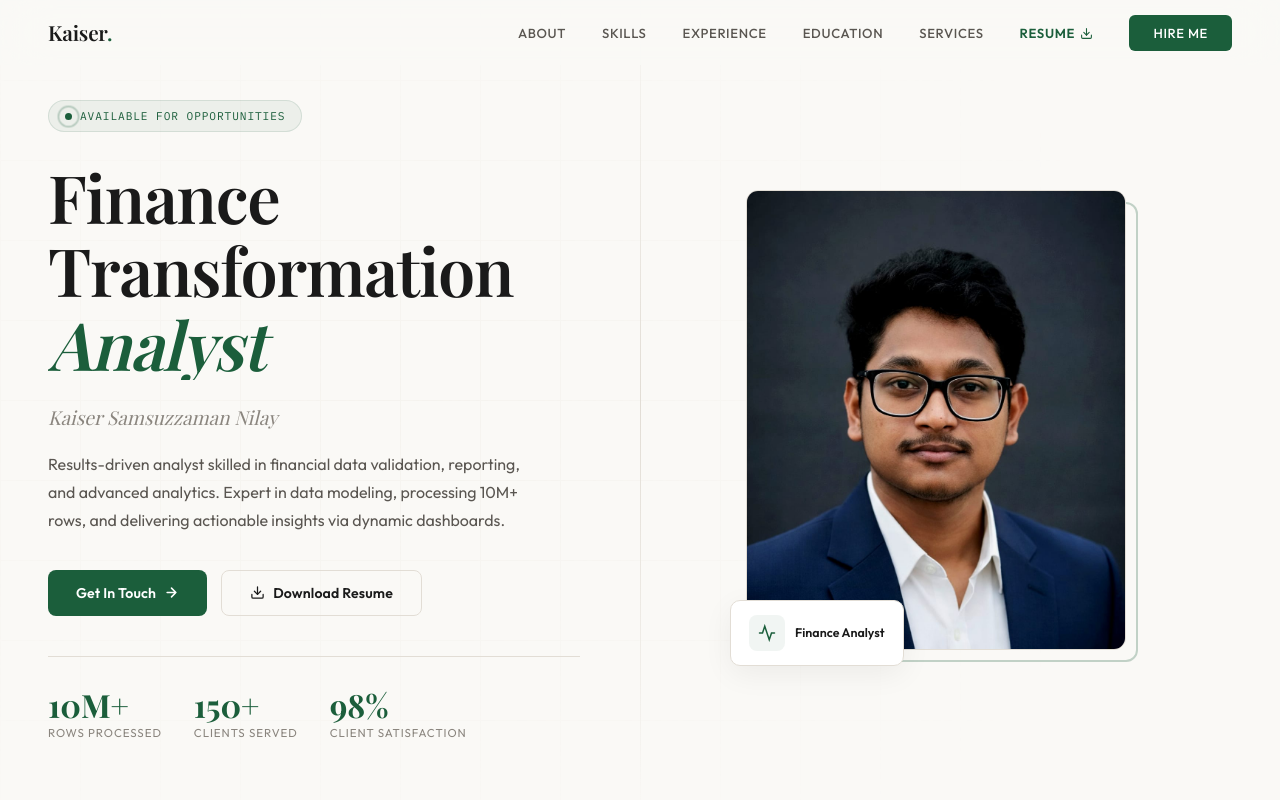
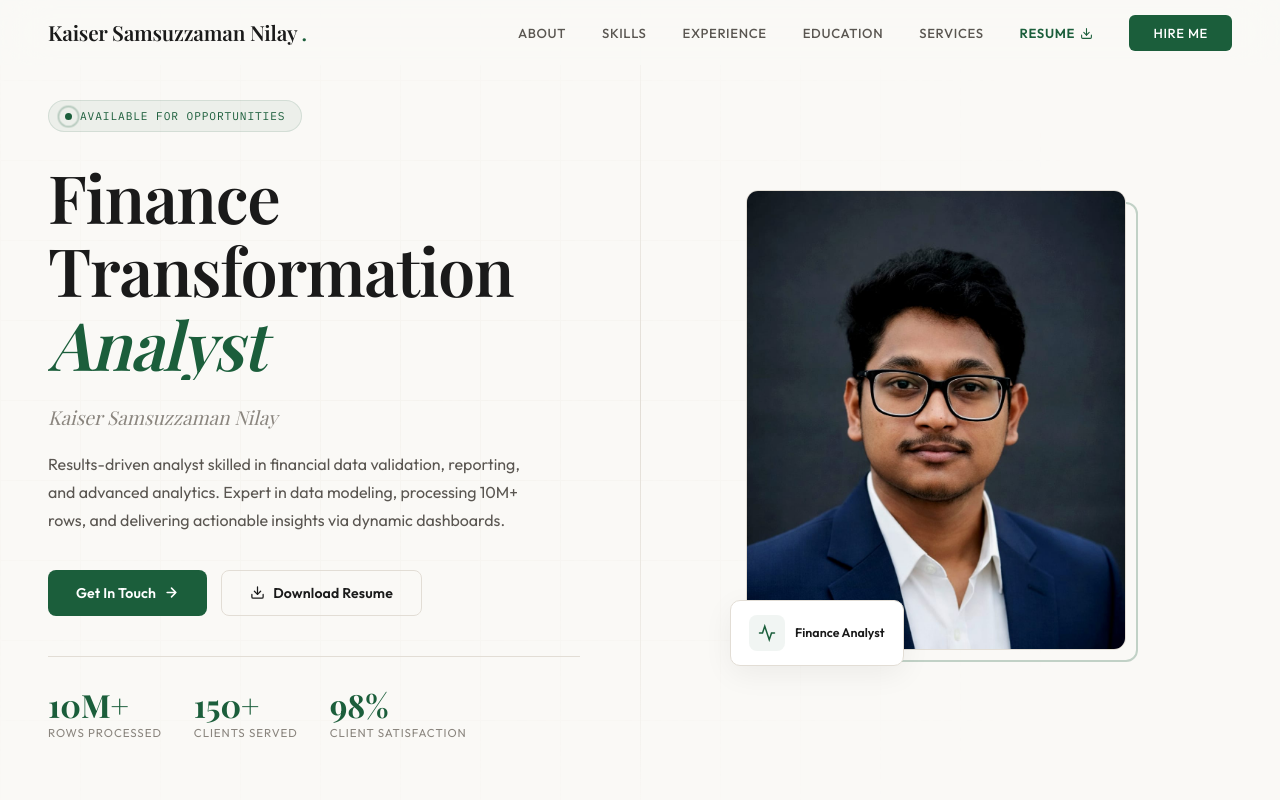
Before and after one commit to kaiserNiloy/portfilio, a plain HTML site: page index.html in a window 1280 px wide. Shown: the top 800 px of the page. Drawn offline with nearby package versions, Linux system fonts and the light colour scheme; a web font is replaced by a local one.

Commit message:
Add: full name

```diff
--- a/index.html
+++ b/index.html
@@ -1526,7 +1526,7 @@
 
     <!-- NAV -->
     <nav id="mainNav">
-      <a href="#" class="nav-logo">Kaiser<span>.</span></a>
+      <a href="#" class="nav-logo">Kaiser Samsuzzaman Nilay <span>.</span></a>
       <ul class="nav-links" id="navLinks">
         <li><a href="#about">About</a></li>
         <li><a href="#skills">Skills</a></li>
```
